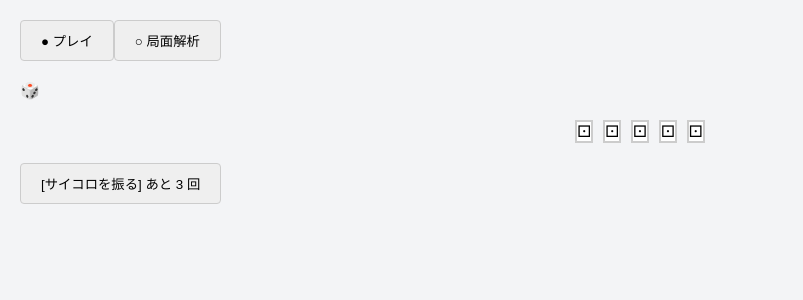
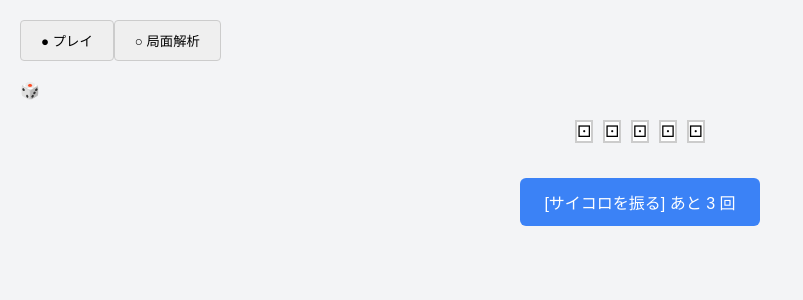
Before and after one commit to mat-der-D/yacht-evaluator-web, a React (Vite) app: page / in a window 1280 px wide. Shown: the top 300 px of the page, without its empty margins (0-803 px from the left). Built offline with nearby package versions, Linux system fonts and the light colour scheme.

Commit message:
[feat] Phase 3

```diff
--- a/src/components/DiceActions.tsx
+++ b/src/components/DiceActions.tsx
@@ -1,4 +1,5 @@
 import { useGame } from '../context/GameContext';
+import type { RollCount } from '../types/game';
 
 function PlayModeActions() {
   const {
@@ -9,7 +10,7 @@ function PlayModeActions() {
 
   return (
     <div className="dice-actions">
-      <button onClick={() => dispatch({ type: 'ROLL_DICE' })}>
+      <button onClick={() => dispatch({ type: 'ROLL_DICE' })} disabled={rollsRemaining === 0}>
         [サイコロを振る] あと {rollsRemaining} 回
       </button>
     </div>
@@ -17,11 +18,19 @@ function PlayModeActions() {
 }
 
 function AnalysisModeActions() {
+  const { gameState, dispatch } = useGame();
+
   return (
     <div className="dice-actions">
       {[0, 1, 2, 3].map((roll) => (
         <label key={roll}>
-          <input type="radio" name="rollCount" value={roll} />
+          <input
+            type="radio"
+            name="rollCount"
+            value={roll}
+            checked={gameState.rollCount === roll}
+            onChange={() => dispatch({ type: 'SET_ROLLCOUNT', payload: roll as RollCount })}
+          />
           {roll}投目
         </label>
       ))}
--- a/src/context/GameContext.tsx
+++ b/src/context/GameContext.tsx
@@ -13,6 +13,7 @@ type GameAction =
   | { type: 'ROLL_DICE' }
   | { type: 'LOCK_DICE'; payload: number }
   | { type: 'INCREMENT_DICE'; payload: number }
+  | { type: 'SET_ROLLCOUNT'; payload: RollCount }
   | { type: 'UPDATE_SCORE_SHEET'; payload: { key: ScoreSheetKey; value: number | null } }
   | { type: 'CHANGE_MODE'; payload: GameMode }
   | { type: 'RESET_GAME' };
@@ -38,6 +39,8 @@ function gameReducer(state: GameState, action: GameAction): GameState {
       );
       return { ...state, dice: newDice };
     }
+    case 'SET_ROLLCOUNT':
+      return { ...state, rollCount: action.payload };
     case 'UPDATE_SCORE_SHEET': {
       const { key, value } = action.payload;
       return {
--- a/src/styles/global.css
+++ b/src/styles/global.css
@@ -53,6 +53,45 @@ body {
   font-size: 16px;
 }
 
+.dice-actions {
+  display: flex;
+  gap: 15px;
+  justify-content: center;
+  margin: 15px 0;
+}
+
+.dice-actions button {
+  padding: 12px 24px;
+  font-size: 16px;
+  background-color: #3b82f6;
+  color: white;
+  border: none;
+  border-radius: 6px;
+  cursor: pointer;
+  transition: background-color 0.2s ease;
+}
+
+.dice-actions button:hover:not(:disabled) {
+  background-color: #2563eb;
+}
+
+.dice-actions button:disabled {
+  background-color: #d1d5db;
+  cursor: not-allowed;
+}
+
+.dice-actions label {
+  display: flex;
+  align-items: center;
+  gap: 8px;
+  cursor: pointer;
+  font-size: 16px;
+}
+
+.dice-actions input[type='radio'] {
+  cursor: pointer;
+}
+
 button {
   padding: 10px 20px;
   cursor: pointer;
```
Also changed, not shown: 1 other file (tests, documents, lock files or other folders).
